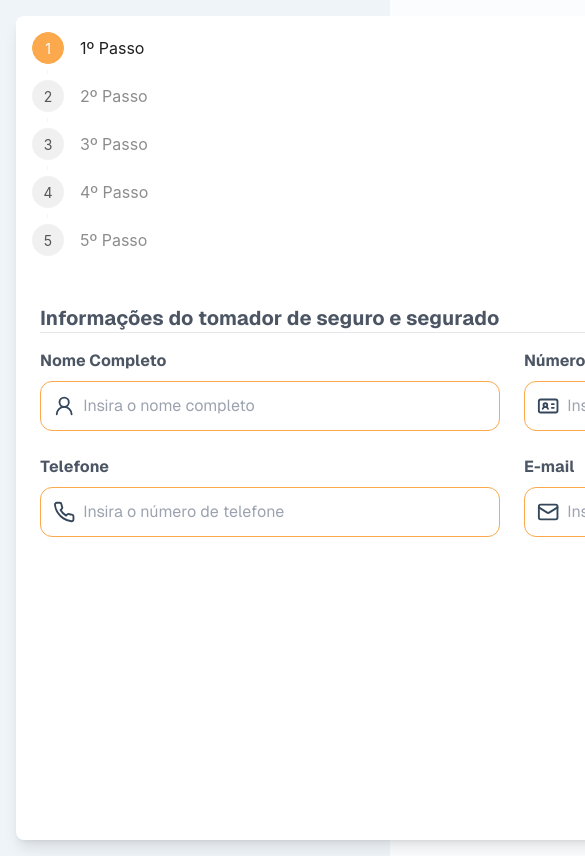
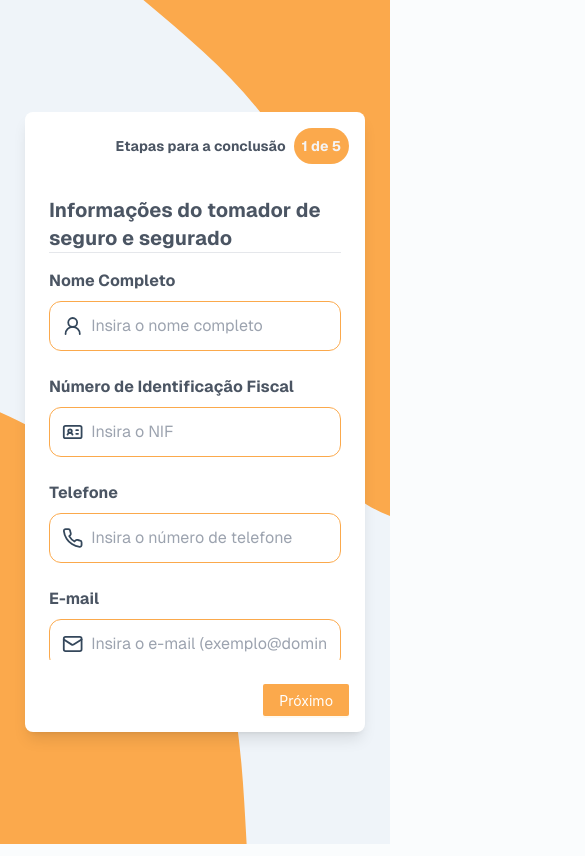
Before and after one commit to Nduengue/simulador-de-seguros, a Next.js app: page /simulation/particular/transporte in a window 390 px wide. Shown: the top 856 px of the page, 585 px wide, since content can reach past the window. Built offline with nearby package versions, Linux system fonts and the light colour scheme.

Commit message:
responsive design done

```diff
--- a/package.json
+++ b/package.json
@@ -9,6 +9,7 @@
     "lint": "next lint"
   },
   "dependencies": {
+    "@paralleldrive/cuid2": "^2.2.2",
     "antd": "^5.21.6",
     "bootstrap-icons": "^1.11.3",
     "lucide-react": "^0.453.0",
--- a/src/app/simulation/particular/transporte/page.tsx
+++ b/src/app/simulation/particular/transporte/page.tsx
@@ -2,7 +2,7 @@
 import { useEffect, useState } from "react";
 import { Button, Steps } from "antd";
 import { Input } from "@/components/input";
-import { CalendarDays, IdCardIcon, MailIcon, PhoneIcon, Search, User2Icon } from "lucide-react";
+import { CalendarDays, CheckIcon, Home, IdCardIcon, MailIcon, PhoneIcon, Search, User2Icon } from "lucide-react";
 import { Check } from "@/components/check";
 import { ContinentsCountry } from "@/util/data/country";
 import { AutoCompleteTagInputListType } from "@/components/input/auto-complete-tag-input";
@@ -84,7 +84,7 @@ export default function Transporte() {
 
   const steps = [
     {
-      title: "1º Passo",
+      title: "",
 
       content: (
         <StepOne
@@ -101,7 +101,7 @@ export default function Transporte() {
       ),
     },
     {
-      title: "2º Passo",
+      title: "",
       content: (
         <StepTwo
           merchandisesList={apiListDataResponse.merchandises}
@@ -114,7 +114,7 @@ export default function Transporte() {
       ),
     },
     {
-      title: "3º Passo",
+      title: "",
       content: (
         <StepThree
           listOfCountries={apiListDataResponse.countries}
@@ -129,7 +129,7 @@ export default function Transporte() {
       ),
     },
     {
-      title: "4º Passo",
+      title: "",
       content: (
         <StepFour
           aditionalDetailsList={apiListDataResponse.from_tos}
@@ -142,7 +142,7 @@ export default function Transporte() {
       ),
     },
     {
-      title: "5º Passo",
+      title: "",
       content: (
         <StepFive
           coveragesList={apiListDataResponse.coverages}
@@ -197,7 +197,7 @@ export default function Transporte() {
         return;
       }
 
-      if (PaisDestino.every(pais=> pais.name== "Angola") ) {
+      if (PaisDestino.every((pais) => pais.name == "Angola")) {
         const validationStates = stepThreeSchemaProvincias.safeParse(Provincias);
 
         if (!validationStates.success) {
@@ -256,7 +256,7 @@ export default function Transporte() {
       DiasduracaoApolice,
     };
 
-    console.table(dataBody)
+    console.table(dataBody);
 
     // fetch(`${API_LOCATION}/`,{
     //   method: "POST",
@@ -271,14 +271,20 @@ export default function Transporte() {
   }
 
   return (
-    <div className="text-gray-600 bg-[#eff4f9] lg:bg-[url('/blob-scene1.svg')] bg-cover bg-center bg-no-repeat bg-fixed min-h-screen p-4 grid place-items-center">
-      <div className="bg-white w-[62rem] p-4 rounded-lg min-h-[35rem] shadow-lg flex flex-col justify-between">
+    <div className="text-gray-600 bg-[#eff4f9] bg-[url('/blob-scene1.svg')] bg-cover bg-center bg-no-repeat bg-fixed min-h-screen p-4 grid place-items-center">
+      <div className="bg-white w-[95%] lg:w-[62rem] p-4 rounded-lg min-h-[35rem] shadow-lg flex flex-col justify-between">
         {isLoading ? (
           <Loading className="h-[35rem]" />
         ) : (
           <>
             <div>
-              <Steps current={current} items={items} />
+              <div className="hidden sm:flex items-center">
+                <Steps current={current} items={items} />
+              </div>
+              <div className="flex items-center sm:hidden gap-x-2 justify-end font-bold text-sm   ">
+                <p>Etapas para a conclusão</p>
+                <div className="bg-[#fba94c] text-zinc-100 p-2 rounded-full">{`${current + 1} de ${steps.length}`}</div>
+              </div>
               <div className="h-[30rem] w-full overflow-y-auto mt-4">{steps[current].content}</div>
             </div>
             <div className="mt-6 self-end ">
@@ -339,7 +345,7 @@ function StepOne({
   return (
     <div className="  pt-4 px-2 ">
       <StepHeader title={title} />
-      <div className="grid grid-cols-2 gap-6 ">
+      <div className="grid sm:grid-cols-2 gap-6 ">
         <Input.Default
           icon={User2Icon}
           onChange={(e) => setNomeCompleteFn(e.target.value)}
@@ -405,12 +411,12 @@ function StepTwo({
             itemList={merchandisesList}
             value={ClassificacaoProdutoTransportado}
             setValuesFn={setClassificacaoProdutoTransportadoFn}
-            className="grid grid-cols-2 gap-2 items-start *:w-full gap-y-2 *:text-start *:justify-start"
+            className="grid sm:grid-cols-2 gap-2 items-start *:w-full gap-y-2 *:text-start *:justify-start"
           />
         </div>
         <div>
           <StepHeader title="Meio de Transporte" />
-          <Check.CheckBox className="gap-2 *:p-3 grid grid-cols-2" values={MeioTransporte} setValuesFn={setMeioTransporteFn} itemList={waysList} />
+          <Check.CheckBox className="sm:grid-cols-2" values={MeioTransporte} setValuesFn={setMeioTransporteFn} itemList={waysList} />
         </div>
       </div>
     </div>
@@ -511,11 +517,11 @@ function StepFour({
       <div className="grid gap-6  ">
         <div>
           <StepHeader title="Detalhes Adicionais" />
-          <Check.CheckBox className="gap-2 *:p-3 grid grid-cols-2" values={DetalhesAdicionais} setValuesFn={setDetalhesAdicionaisFn} itemList={aditionalDetailsList} />
+          <Check.CheckBox className="sm:grid-cols-2" values={DetalhesAdicionais} setValuesFn={setDetalhesAdicionaisFn} itemList={aditionalDetailsList} />
         </div>
         <div>
           <StepHeader title="Condições Especiais" />
-          <Check.CheckBox className="gap-2 *:p-3 grid grid-cols-2" values={CondicoesEspeciais} setValuesFn={setCondicoesEspeciaisFn} itemList={specificConditionsList} />
+          <Check.CheckBox className="sm:grid-cols-2" values={CondicoesEspeciais} setValuesFn={setCondicoesEspeciaisFn} itemList={specificConditionsList} />
         </div>
       </div>
     </div>
@@ -554,7 +560,7 @@ function StepFive({
             itemList={packagingList}
             value={CondicoesManuseioEmbalagemMercadoria}
             setValuesFn={setCondicoesManuseioEmbalagemMercadoriaFn}
-            className="grid grid-cols-2 gap-2 items-start *:w-full gap-y-2 *:text-start *:justify-start"
+            className="grid sm:grid-cols-2 gap-2 items-start *:w-full gap-y-2 *:text-start *:justify-start"
           />
         </div>
         <div>
@@ -563,7 +569,7 @@ function StepFive({
             itemList={coveragesList}
             value={Coberturas}
             setValuesFn={setCoberturasFn}
-            className="grid grid-cols-2 gap-2 items-start *:w-full gap-y-2 *:text-start *:justify-start"
+            className="grid sm:grid-cols-2 gap-2 items-start *:w-full gap-y-2 *:text-start *:justify-start"
           />
           <div className="space-y-2 mt-4">
             <Input.Default
--- a/src/app/simulation/particular/transporte/schema-validation.ts
+++ b/src/app/simulation/particular/transporte/schema-validation.ts
@@ -10,9 +10,9 @@ export const stepOneSchema = z.object({
   Email: z.string().email({ message: "Email inválido" }),
   Nif: z
     .string()
-    .min(9, { message: "NIF deve ter pelo menos 9 caracteres" })
+    .length(14, { message: "NIF deve ter 14 caracteres" })
     .regex(/^\d{9}[A-Z]{2}\d{3}$/, {
-      message: "Número de Identificação Fiscal inválido",
+      message: "NIF inserido é inválido",
     }),
   Telefone: z
     .string()
--- a/src/components/check/checkbox.tsx
+++ b/src/components/check/checkbox.tsx
@@ -1,3 +1,4 @@
+import { Lib } from "@/lib";
 import { PackageOpen } from "lucide-react";
 import { useEffect, useState } from "react";
 import { twMerge } from "tailwind-merge";
@@ -11,12 +12,13 @@ interface ICheckBox extends React.HTMLAttributes<HTMLDivElement> {
 }
 
 export default function CheckBox({ itemList, values, setValuesFn, className, useNameOnValue, ...rest }: ICheckBox) {
-  const uuid = crypto.randomUUID();
+  const { createId } = Lib.Cuid();
+  const uuid = createId({ length: 10 });
 
   return (
     <div>
       {itemList.length > 0 ? (
-        <div className={twMerge("grid grid-cols-2 gap-2 ", className)} {...rest}>
+        <div className={twMerge("grid gap-2", className)} {...rest}>
           {/* {JSON.stringify(value, null, 2)} */}
           {itemList.map((item) => (
             <BoxItem myClassName={uuid} key={item.id} setSelectedValues={setValuesFn} useNameOnValue={useNameOnValue} boxState={values.includes(String(item.id))} item={item} />
@@ -64,7 +66,8 @@ function BoxItem({
   }
 
   // const uuid = Math.random().toString(36).substring(2, 15);
-  const uuid = crypto.randomUUID();
+  const { createId } = Lib.Cuid();
+  const uuid = createId({ length: 10 });
 
   return (
     <label
--- a/src/components/input/default.tsx
+++ b/src/components/input/default.tsx
@@ -1,3 +1,4 @@
+import { Lib } from "@/lib";
 import { ElementType } from "react";
 
 interface DefaultProps extends React.InputHTMLAttributes<HTMLInputElement> {
@@ -6,13 +7,7 @@ interface DefaultProps extends React.InputHTMLAttributes<HTMLInputElement> {
   iconColor?: string;
   borderColor?: string;
 }
-export function Default({
-  label,
-  icon: Icon,
-  iconColor,
-  borderColor,
-  ...rest
-}: DefaultProps) {
+export function Default({ label, icon: Icon, iconColor, borderColor, ...rest }: DefaultProps) {
   /**
    *     const handleInputChange = (e: React.ChangeEvent<HTMLInputElement | HTMLSelectElement>) => {
         const { name, value } = e.target;
@@ -23,7 +18,10 @@ export function Default({
     };
 
    */
-  const randomUUID = crypto.randomUUID();
+  const { createId } = Lib.Cuid();
+
+  const randomUUID = createId({ length: 10 });
+
   return (
     <div className=" space-y-2 ">
       <label htmlFor={randomUUID} className="font-bold">
@@ -31,11 +29,7 @@ export function Default({
       </label>
       <div className={`${borderColor ? borderColor : "border-[#075985]"} flex items-center border gap-x-2 rounded-xl p-3`}>
         <Icon className={iconColor ? iconColor : "text-[#34475b]"} />
-        <input
-          id={randomUUID}
-          className="outline-none bg-transparent w-full"
-          {...rest}
-        />
+        <input id={randomUUID} className="outline-none bg-transparent w-full" {...rest} />
       </div>
     </div>
   );
--- /dev/null
+++ b/src/lib/cuid2.ts
@@ -0,0 +1,18 @@
+import { init, isCuid } from "@paralleldrive/cuid2";
+// const length = 10; // 50% odds of collision after ~51,386,368 ids
+// console.log(cuid()); // nw8zzfaa4v
+
+interface ICuid {
+  random?: (() => number) | undefined;
+  counter?: (() => number) | undefined;
+  length?: number | undefined;
+  fingerprint?: string | undefined;
+}
+
+export function Cuid() {
+  function createId(props: ICuid) {
+    return init({ ...props })()
+  }
+
+  return { createId, isCuid };
+}
--- a/src/lib/index.ts
+++ b/src/lib/index.ts
@@ -1,5 +1,7 @@
+import { Cuid } from "./cuid2";
 import Sonner from "./sonner";
 
 export const Lib = {
-    Sonner
+    Sonner,
+    Cuid
 }
```
Also changed, not shown: 1 other file (tests, documents, lock files or other folders).
